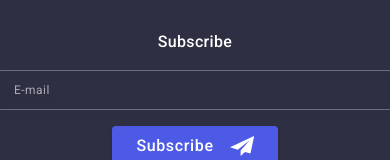
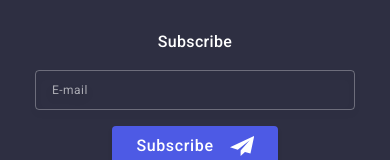
Before and after one commit to darynakarmazin/goit-markup-hw-07, a plain HTML site: page index.html in a window 390 px wide. Shown: the part 4786-4946 px from the top of the page. Drawn offline with nearby package versions, Linux system fonts and the light colour scheme.

Commit message:
Update styles.css

```diff
--- a/css/styles.css
+++ b/css/styles.css
@@ -868,7 +868,6 @@ footer {
 }
 .subscribe-input {
   margin-bottom: 16px;
-  width: 396px;
   padding: 7px 16px;
   font-size: 12px;
   line-height: 2;
@@ -912,6 +911,12 @@ footer {
 .subscribe-icon {
   fill: currentColor;
   margin-left: 16px;
+}
+@media screen and (max-width: 767px) {
+  .subscribe-input {
+    min-width: 320px;
+    max-width: 396px;
+  }
 }
 @media screen and (min-width: 768px) {
   .footer-container {
```
